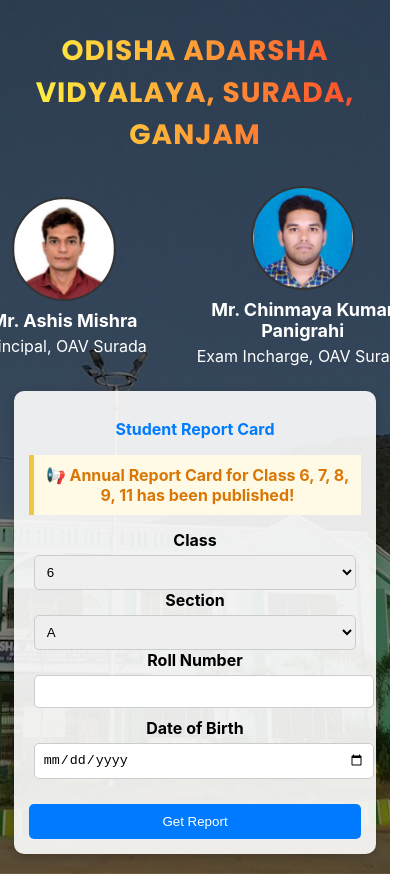
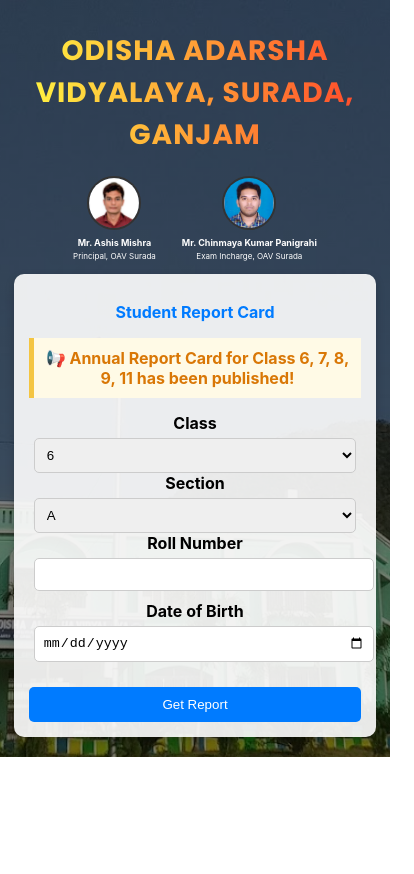
Before and after one commit to Sanatan-kisku/student-report-frontend, a React (Create React App) app: page / in a window 390 px wide. Shown: the whole page, 414 px wide, since content can reach past the window. After the commit the page ends 844 px from the top, so only its background shows below. Built offline with nearby package versions, Linux system fonts and the light colour scheme.

Commit message:
change staff container

```diff
--- a/src/styles/GetReport.css
+++ b/src/styles/GetReport.css
@@ -174,4 +174,68 @@ select, input {
   .form-row div {
     min-width: unset;
   }
+
+
+.staff-container {
+  display: flex;
+  justify-content: center; /* Centers items horizontally */
+  align-items: center; /* Aligns them vertically */
+  gap: 20px; /* Space between the divs */
+  margin-top: 10px;
 }
+
+.principal-container {
+  text-align: center;
+  margin-bottom: 10px;
+}
+
+.principal-image {
+  width: 50px; /* Adjust size as needed */
+  height: 50px;
+  border-radius: 50%;
+  object-fit: cover;
+  border: 2px solid #333;
+}
+
+.principal-name {
+  font-size: 9px;
+  color: white;
+  font-weight: bold;
+  margin: 3px;
+}
+
+.principal-designation {
+  font-size: 8px;
+  color: white;
+  margin: 3px;
+  white-space: nowrap;
+}
+
+.examincharge-container {
+  text-align: center;
+  margin-bottom: 10px;
+}
+
+.examincharge-image {
+  width: 50px; /* Adjust size as needed */
+  height: 50px;
+  border-radius: 50%;
+  object-fit: cover;
+  border: 2px solid #333;
+}
+
+.examincharge-name {
+  font-size: 9px;
+  color: white;
+  font-weight: bold;
+  margin: 3px;
+}
+
+.examincharge-designation {
+  font-size: 8px;
+  color: white;
+  margin: 3px;
+  white-space: nowrap;
+}
+
+}
```
